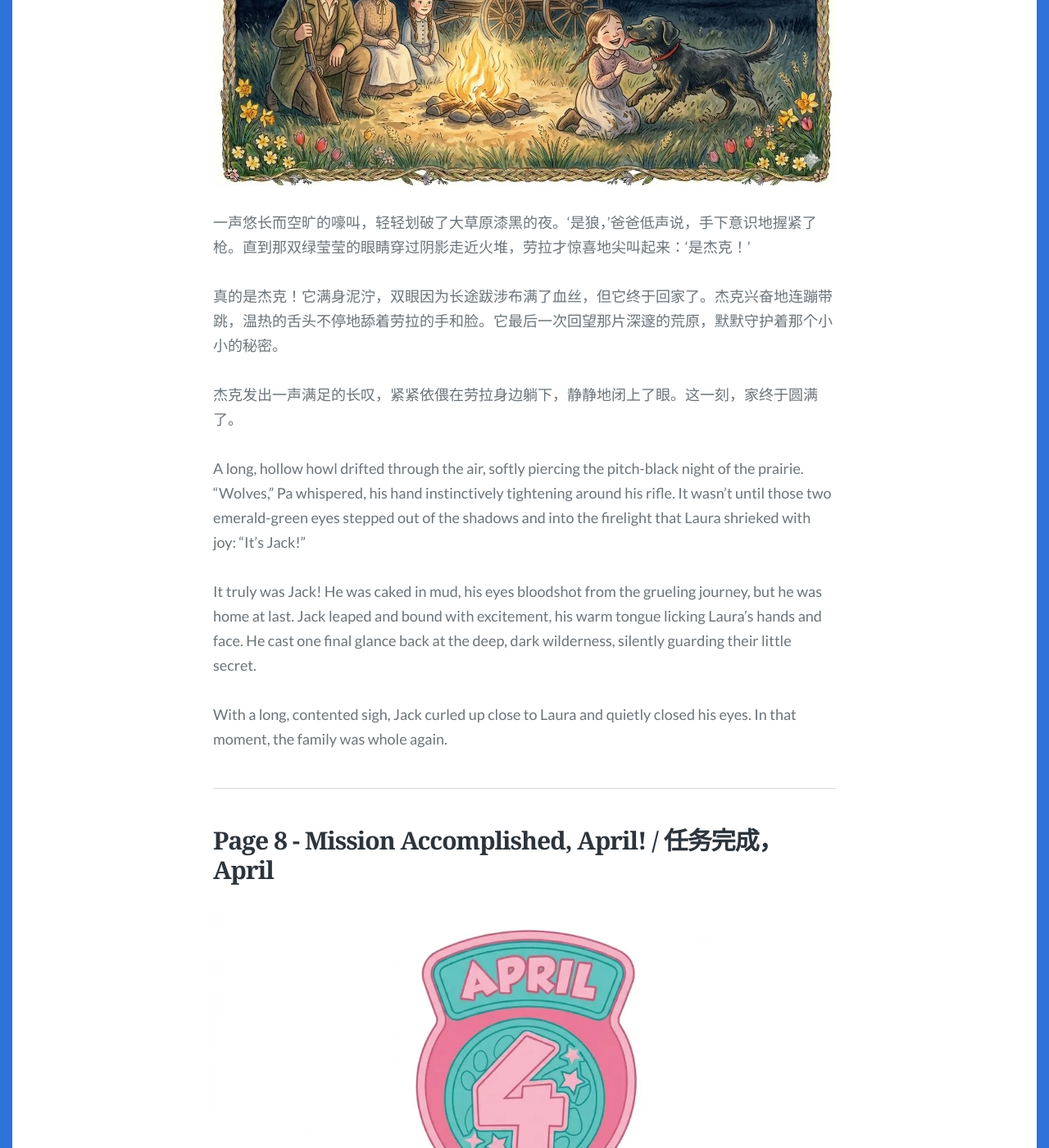
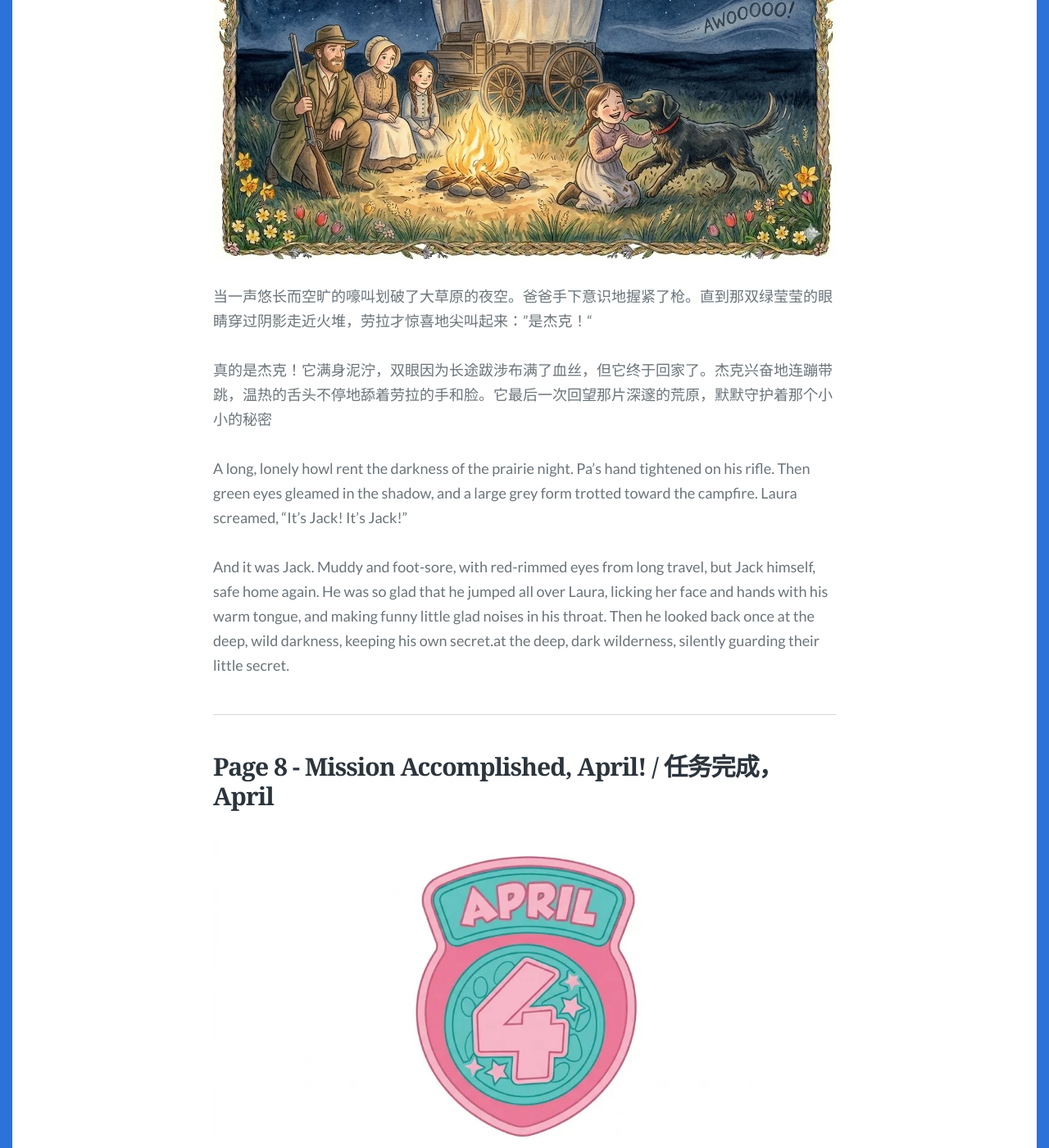
Before and after one commit to spiderPan/APMY, a Jekyll site: the page built from _posts/2026-03-01-四月的奇幻冒险.md, in a window 1280 px wide and 1400 px high, scrolled down 7802 px. Shown: the whole window at 82% size. Built offline with Jekyll 4.4.1, drawn with Linux system fonts in a browser that asks for light colours; some web fonts are replaced; some of the changed text lies outside the part shown.

Commit message:
Refine narrative in '四月的奇幻冒险'
Revised text for clarity and flow in both Chinese and English sections.

```diff
--- a/_posts/2026-03-01-四月的奇幻冒险.md
+++ b/_posts/2026-03-01-四月的奇幻冒险.md
@@ -77,9 +77,13 @@ Even after the rescue, the prairie was dark and the wagon was far away. "Don't w
 
 **![Secret Goodbye](/images/20260301/6.webp)**
 
-快到营地边缘了，离别的时刻到了。杰克感激地舔了舔莱德的手表示感谢。莱德笑着说：“记住，杰克，这次冒险是我们之间的秘密！剩下的路你要自己走回去了，我们会在这儿看着你。”当狗狗们走进闪光的传送门时，他们忍不住发出了最后一声欢快的嚎叫。嗷——呜！那清脆的声音在大草原的夜空中回荡，一直传向了遥远的未来。
+快到营地边缘了，是时候说再见了。杰克舔了舔莱德的手，眼神里满是感激。莱德笑着说：“记住，杰克，这次冒险是我们之间的秘密！剩下的路你要自己走回去了，我们会在这儿看着你。”
 
-At the edge of the camp, it was time to say goodbye. Jack gave Ryder a warm lick on the hand to say "Thank you." Ryder smiled. "Remember, Jack, this adventure is our secret! You must never tell the humans you saw us." As the pups stepped into the glowing portal, they couldn't help but give one final, joyful howl. Awoooo! It was a loud, happy sound that echoed across the dark prairie and all the way into the future.
+当狗狗们走进闪光的传送门时，他们忍不住发出了最后一声欢快的嚎叫。嗷——呜！那清脆的声音在大草原的夜空中回荡。
+
+At the edge of the camp, it was time to say goodbye. Jack gave Ryder a warm lick on the hand to say “Thank you.” Ryder smiled. “Remember, Jack, this adventure is our secret! You must never tell the humans you saw us.”
+
+As the pups stepped into the glowing portal, they couldn’t help but give one final, joyful howl. Awoooo! It was a loud, happy sound that echoed across the dark prairie and all the way into the future.
 
 ---
 
@@ -87,17 +91,13 @@ At the edge of the camp, it was time to say goodbye. Jack gave Ryder a warm lick
 
 **![Back to the Firelight](/images/20260301/7.webp)**
 
-一声悠长而空旷的嚎叫，轻轻划破了大草原漆黑的夜。‘是狼，’爸爸低声说，手下意识地握紧了枪。直到那双绿莹莹的眼睛穿过阴影走近火堆，劳拉才惊喜地尖叫起来：‘是杰克！’
+当一声悠长而空旷的嚎叫划破了大草原的夜空。爸爸手下意识地握紧了枪。直到那双绿莹莹的眼睛穿过阴影走近火堆，劳拉才惊喜地尖叫起来：”是杰克！“
 
-真的是杰克！它满身泥泞，双眼因为长途跋涉布满了血丝，但它终于回家了。杰克兴奋地连蹦带跳，温热的舌头不停地舔着劳拉的手和脸。它最后一次回望那片深邃的荒原，默默守护着那个小小的秘密。
+真的是杰克！它满身泥泞，双眼因为长途跋涉布满了血丝，但它终于回家了。杰克兴奋地连蹦带跳，温热的舌头不停地舔着劳拉的手和脸。它最后一次回望那片深邃的荒原，默默守护着那个小小的秘密
 
-杰克发出一声满足的长叹，紧紧依偎在劳拉身边躺下，静静地闭上了眼。这一刻，家终于圆满了。
+A long, lonely howl rent the darkness of the prairie night.  Pa’s hand tightened on his rifle. Then green eyes gleamed in the shadow, and a large grey form trotted toward the campfire. Laura screamed, "It’s Jack! It’s Jack!"
 
-A long, hollow howl drifted through the air, softly piercing the pitch-black night of the prairie. "Wolves," Pa whispered, his hand instinctively tightening around his rifle. It wasn't until those two emerald-green eyes stepped out of the shadows and into the firelight that Laura shrieked with joy: "It's Jack!"
-
-It truly was Jack! He was caked in mud, his eyes bloodshot from the grueling journey, but he was home at last. Jack leaped and bound with excitement, his warm tongue licking Laura’s hands and face. He cast one final glance back at the deep, dark wilderness, silently guarding their little secret.
-
-With a long, contented sigh, Jack curled up close to Laura and quietly closed his eyes. In that moment, the family was whole again.
+And it was Jack. Muddy and foot-sore, with red-rimmed eyes from long travel, but Jack himself, safe home again. He was so glad that he jumped all over Laura, licking her face and hands with his warm tongue, and making funny little glad noises in his throat.  Then he looked back once at the deep, wild darkness, keeping his own secret.at the deep, dark wilderness, silently guarding their little secret.
 
 ---
 
```
